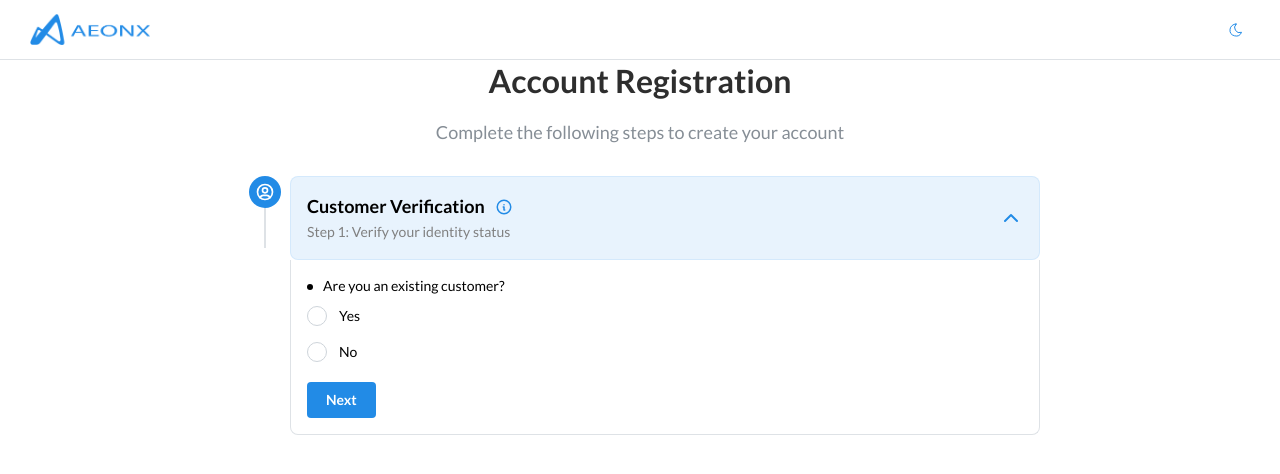
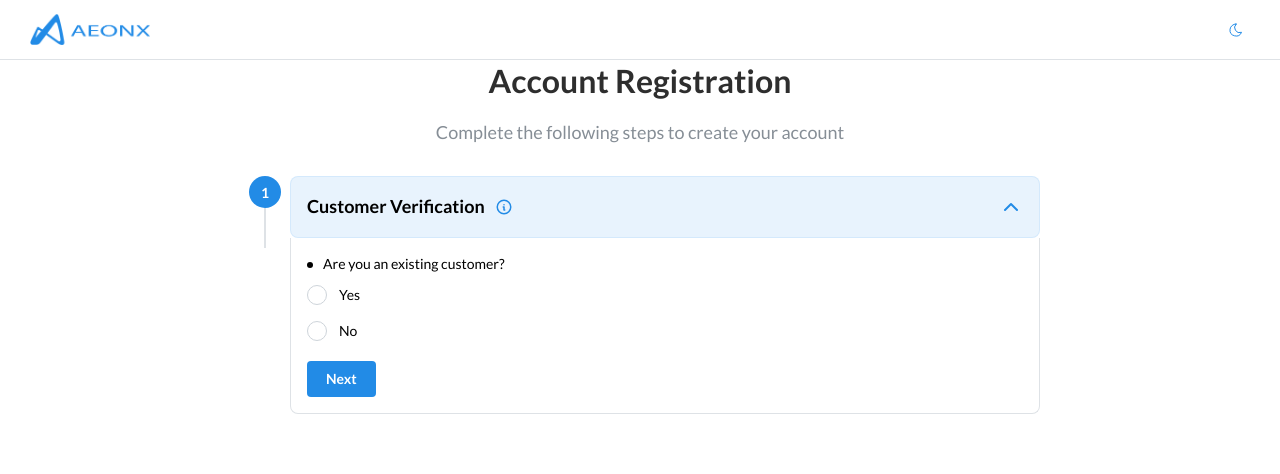
Before and after one commit to goodstripe/Alpha-Platform, a Next.js app: page /onboarding in a window 1280 px wide. Shown: the top 474 px of the page. Built offline with nearby package versions, Linux system fonts and the light colour scheme.

Commit message:
`Refactor AccordionStep component and Onboarding page to remove unused description props and add auto-scroll functionality`

```diff
--- a/src/app/components/AccordionStep/AccordionStep.tsx
+++ b/src/app/components/AccordionStep/AccordionStep.tsx
@@ -1,6 +1,6 @@
 "use client";
 
-import React from "react";
+import React, { useEffect, useRef } from "react";
 import {
   Group,
   Box,
@@ -11,12 +11,7 @@ import {
   Text,
   Button,
 } from "@mantine/core";
-import {
-  IconChevronDown,
-  IconCircleCheck,
-  IconInfoCircle,
-  IconLock,
-} from "@tabler/icons-react";
+import { IconChevronDown, IconInfoCircle, IconLock } from "@tabler/icons-react";
 import { useDisclosure } from "@mantine/hooks";
 
 export interface AccordionStepProps {
@@ -40,12 +35,10 @@ export interface AccordionStepProps {
 const AccordionStep: React.FC<AccordionStepProps> = ({
   step,
   label,
-  description,
   children,
   isActive,
   isCompleted,
   onStepClick,
-  icon: IconComponent,
   isLast,
   onCompleteStep,
   isFinalStep,
@@ -56,17 +49,66 @@ const AccordionStep: React.FC<AccordionStepProps> = ({
 }) => {
   const [opened, { toggle, open, close }] = useDisclosure(isActive);
   const [infoExpanded, { toggle: toggleInfo }] = useDisclosure(false);
+  const contentRef = useRef<HTMLDivElement>(null);
 
   const isDisabled = !isCompleted && !isActive && step > completedSteps.length;
   const isFutureStep = step > completedSteps.length;
 
-  React.useEffect(() => {
+  useEffect(() => {
     if (isActive && !opened) {
       open();
     } else if (!isActive && opened) {
       close();
     }
   }, [isActive]);
+
+  // Enhanced auto-scroll when step becomes active and opened
+  useEffect(() => {
+    if (isActive && opened && contentRef.current) {
+      // Longer timeout to ensure collapsed content is fully expanded
+      setTimeout(() => {
+        const element = contentRef.current;
+        if (element) {
+          // Get the full height of the expanded element including all content
+          const rect = element.getBoundingClientRect();
+          const viewportHeight = window.innerHeight;
+
+          // Find the content box (the expanded form/content area)
+          const contentBox = element.querySelector(
+            '[style*="border-top: none"]'
+          );
+          const contentHeight = contentBox
+            ? contentBox.getBoundingClientRect().height
+            : 0;
+
+          // Calculate total element height including expanded content
+          const totalElementHeight = rect.height;
+
+          // More aggressive scroll calculation
+          const elementTop = rect.top + window.scrollY;
+
+          // If the element + its content is larger than viewport, position it at top
+          // Otherwise position it higher up for better visibility
+          let scrollTo;
+          if (totalElementHeight > viewportHeight * 0.8) {
+            // For large forms, scroll to put the header near the top
+            scrollTo = elementTop - viewportHeight * 0.1; // 10% from top
+          } else {
+            // For smaller content, position higher in viewport
+            scrollTo = elementTop - viewportHeight * 0.3; // 30% from top
+          }
+
+          // Ensure we don't scroll above the document
+          scrollTo = Math.max(0, scrollTo);
+
+          window.scrollTo({
+            top: scrollTo,
+            behavior: "smooth",
+          });
+        }
+      }, 300); // Increased timeout for content expansion
+    }
+  }, [isActive, opened]);
 
   if (hideFutureSteps && isFutureStep) {
     return null;
@@ -85,7 +127,7 @@ const AccordionStep: React.FC<AccordionStepProps> = ({
   };
 
   return (
-    <Group align="flex-start" gap={0} wrap="nowrap">
+    <Group align="flex-start" gap={0} wrap="nowrap" ref={contentRef}>
       <Box style={{ position: "relative", width: rem(50) }}>
         <Box
           style={{
@@ -103,18 +145,16 @@ const AccordionStep: React.FC<AccordionStepProps> = ({
             alignItems: "center",
             justifyContent: "center",
             color: isDisabled ? "var(--mantine-color-gray-5)" : "white",
-            fontWeight: 600,
+            fontWeight: 700,
+            fontSize: rem(14),
             margin: "0 auto",
             zIndex: 2,
             position: "relative",
             cursor: isDisabled ? "not-allowed" : "pointer",
           }}
         >
-          {isCompleted ? (
-            <IconCircleCheck size={20} />
-          ) : (
-            <IconComponent size={20} />
-          )}
+          {/* Always show the step number, even when completed */}
+          {step + 1}
         </Box>
 
         {!isLast && (
@@ -206,23 +246,11 @@ const AccordionStep: React.FC<AccordionStepProps> = ({
                 <Text
                   size="sm"
                   mt="xs"
-                  style={{ color: "var(--mantine-color-blue-7)" }}
+                  style={{ color: "var(--mantine-color-gray-6)" }}
                 >
                   {detailedInfo}
                 </Text>
               </Collapse>
-
-              {!infoExpanded && (
-                <div
-                  style={{
-                    fontSize: rem(14),
-                    color: isDisabled ? "var(--mantine-color-gray-5)" : "gray",
-                    fontWeight: 400,
-                  }}
-                >
-                  {description}
-                </div>
-              )}
             </div>
             {!isDisabled && (
               <IconChevronDown
--- a/src/app/onboarding/page.tsx
+++ b/src/app/onboarding/page.tsx
@@ -479,7 +479,7 @@ const Onboarding: React.FC = () => {
   const steps: (Step & { detailedInfo: string })[] = [
     {
       label: "Customer Verification",
-      description: "Step 1: Verify your identity status",
+      description: "", // Empty string
       detailedInfo:
         "Identity verification is required by financial regulations to prevent fraud. We use bank-level encryption to protect your personal information. Existing customers may have a streamlined verification process.",
       content: (
@@ -499,7 +499,7 @@ const Onboarding: React.FC = () => {
     },
     {
       label: "Account Type",
-      description: "Step 2: Choose your account category",
+      description: "", // Empty string
       detailedInfo:
         "Select the account type that best fits your financial goals. Brokerage accounts are for general investing, while retirement accounts offer tax advantages for long-term savings. Your choice will determine available investment options and tax treatment.",
       content: (
@@ -522,7 +522,7 @@ const Onboarding: React.FC = () => {
     },
     {
       label: "Account Details",
-      description: "Step 3: Configure account specifics",
+      description: "", // Empty string
       detailedInfo:
         "Configure your account ownership structure and investment preferences. Individual accounts are for personal use, joint accounts allow shared access, and entity accounts are for businesses or trusts. Retirement accounts have specific tax-advantaged structures.",
       content:
@@ -536,7 +536,7 @@ const Onboarding: React.FC = () => {
     },
     {
       label: "Personal Information",
-      description: "Step 4: Provide basic identification details",
+      description: "", // Empty string
       detailedInfo:
         "Accurate personal information ensures we can properly service your account and comply with regulatory requirements. This includes legal name, date of birth, and contact information. Your data is protected with industry-standard security measures.",
       content: <PersonalInfoForm />,
@@ -545,7 +545,7 @@ const Onboarding: React.FC = () => {
     },
     {
       label: "Citizenship & Tax Information",
-      description: "Step 5: Provide citizenship and tax details",
+      description: "", // Empty string
       detailedInfo:
         "Citizenship status determines tax reporting requirements and account eligibility. US citizens and residents have different tax obligations than non-residents. Accurate tax identification numbers are required for IRS reporting purposes.",
       content: <CitizenshipForm />,
@@ -554,7 +554,7 @@ const Onboarding: React.FC = () => {
     },
     {
       label: "Financial Profile",
-      description: "Step 6: Share your financial background",
+      description: "", // Empty string
       detailedInfo:
         "Understanding your financial situation helps us provide appropriate investment recommendations and comply with suitability requirements. This information is used to ensure investment recommendations align with your financial capacity and experience level.",
       content: <FinancialInformationForm />,
@@ -563,7 +563,7 @@ const Onboarding: React.FC = () => {
     },
     {
       label: "Regulatory Compliance",
-      description: "Step 7: Answer required compliance questions",
+      description: "", // Empty string
       detailedInfo:
         "These questions help identify potential conflicts of interest and ensure compliance with FINRA and SEC regulations. They screen for relationships with financial institutions, public company affiliations, and other situations that might require special handling.",
       content: <ComplianceQuestions />,
@@ -572,7 +572,7 @@ const Onboarding: React.FC = () => {
     },
     {
       label: "Account Funding & Purpose",
-      description: "Step 8: Describe funding sources and account objectives",
+      description: "", // Empty string
       detailedInfo:
         "Understanding the source of your funds and your investment objectives helps us comply with anti-money laundering regulations and provide suitable investment recommendations. This includes identifying foreign sources of funds and specific account purposes.",
       content: <AccountPurposeForm />,
@@ -581,7 +581,7 @@ const Onboarding: React.FC = () => {
     },
     {
       label: "Investor Accreditation",
-      description: "Step 9: Verify investor qualification status",
+      description: "", // Empty string
       detailedInfo:
         "Accredited investor status determines eligibility for certain private investment opportunities. Verification can be done through third-party services or self-attestation with supporting documentation. Different accreditation criteria apply based on income, net worth, or professional credentials.",
       content: <AccreditationForm />,
@@ -590,8 +590,7 @@ const Onboarding: React.FC = () => {
     },
     {
       label: "Trusted Contact Person",
-      description:
-        "Step 10: Designate emergency contact for account protection",
+      description: "", // Empty string
       detailedInfo:
         "A trusted contact person helps protect your account by providing someone we can contact in case of concerns about your health, cognitive ability, or potential financial exploitation. This person cannot transact on your account but can help ensure your financial safety.",
       content: <TrustedContactPersonForm />,
@@ -600,7 +599,7 @@ const Onboarding: React.FC = () => {
     },
     {
       label: "Account Security",
-      description: "Step 11: Set up login credentials",
+      description: "", // Empty string
       detailedInfo:
         "Create secure login credentials to protect your account. Your user ID must be unique, and your password should include a combination of letters, numbers, and special characters. Strong credentials help prevent unauthorized access to your investment account.",
       content: <AccountCredentialsForm />,
```
